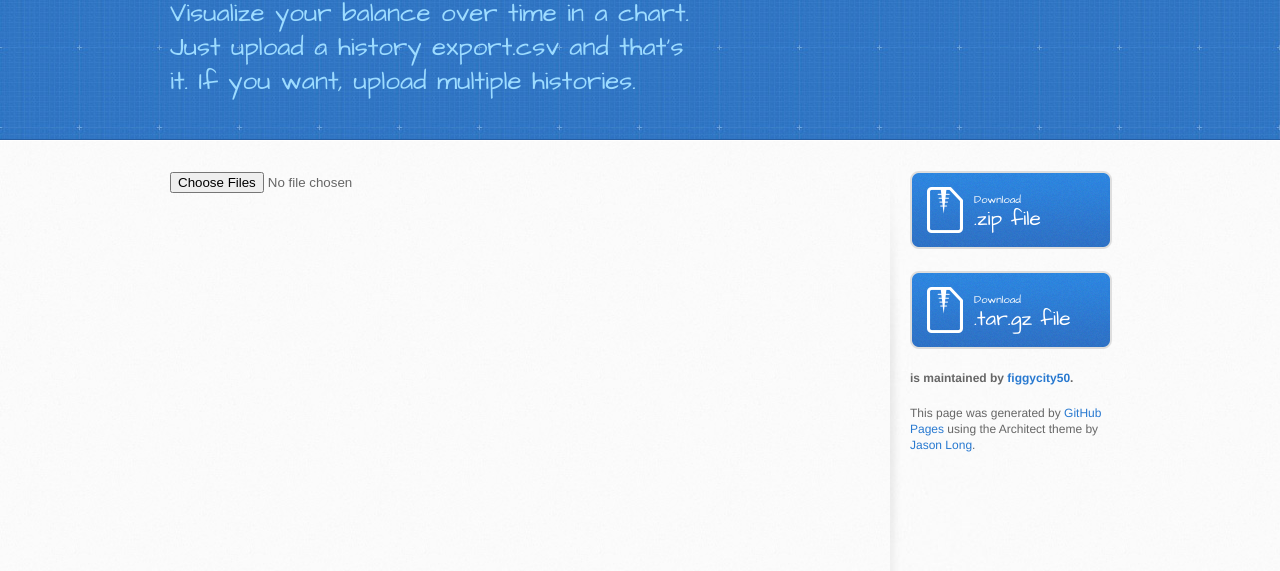
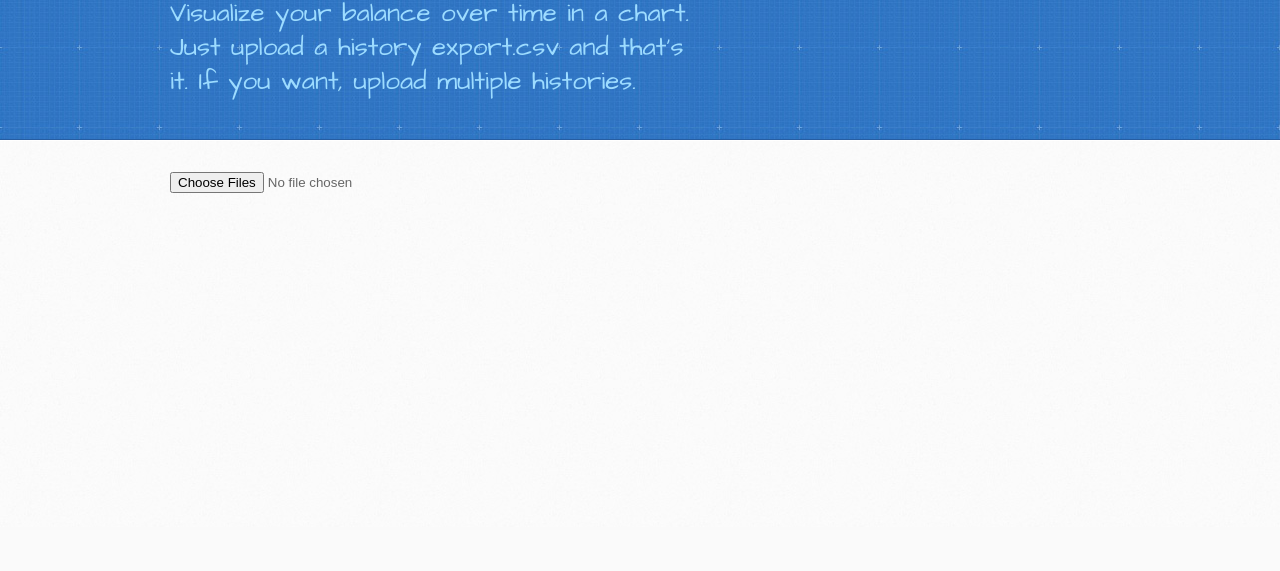
Before and after one commit to figgycity50/dogecoin-transaction-visualizer, a plain HTML site: page index.html in a window 1280 px wide. Shown: the part 273-844 px from the top of the page. After the commit the page ends 800 px from the top, so only its background shows below. Drawn offline with Linux system fonts and the light colour scheme; a script that the page names is missing.

Commit message:
fixup, remove sidebar

```diff
--- a/index.html
+++ b/index.html
@@ -34,21 +34,6 @@
           <input type="file" id="file" onchange="handleFiles(this.files)" multiple>
           <div id="chart_divs"></div>
         </section>
-
-        <aside id="sidebar">
-          <a href="https://github.com/figgycity50/dogecoin-transaction-visualizer/zipball/master" class="button">
-            <small>Download</small>
-            .zip file
-          </a>
-          <a href="https://github.com/figgycity50/dogecoin-transaction-visualizer/tarball/master" class="button">
-            <small>Download</small>
-            .tar.gz file
-          </a>
-
-          <p class="repo-owner"><a href="https://github.com/figgycity50/dogecoin-transaction-visualizer"></a> is maintained by <a href="https://github.com/figgycity50">figgycity50</a>.</p>
-
-          <p>This page was generated by <a href="https://pages.github.com">GitHub Pages</a> using the Architect theme by <a href="https://twitter.com/jasonlong">Jason Long</a>.</p>
-        </aside>
       </div>
     </div>
 
```
